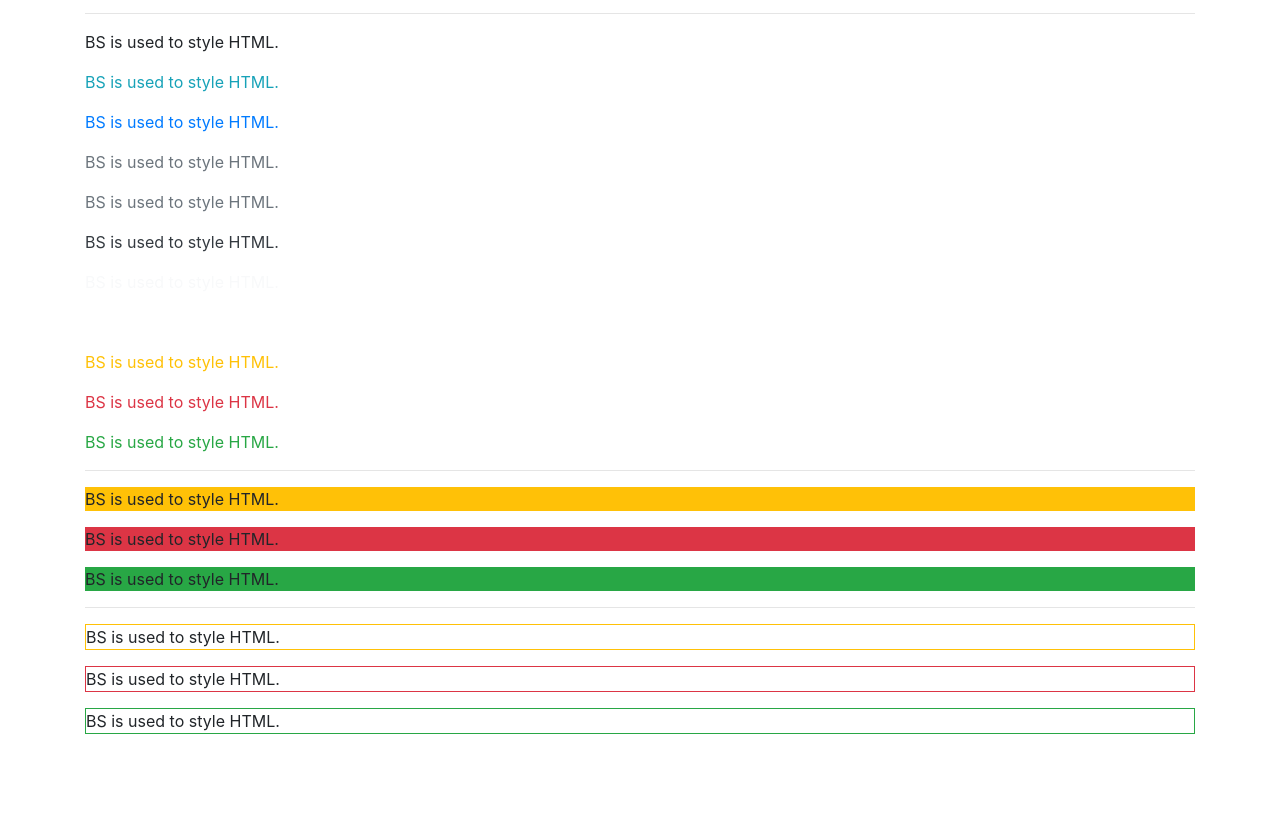
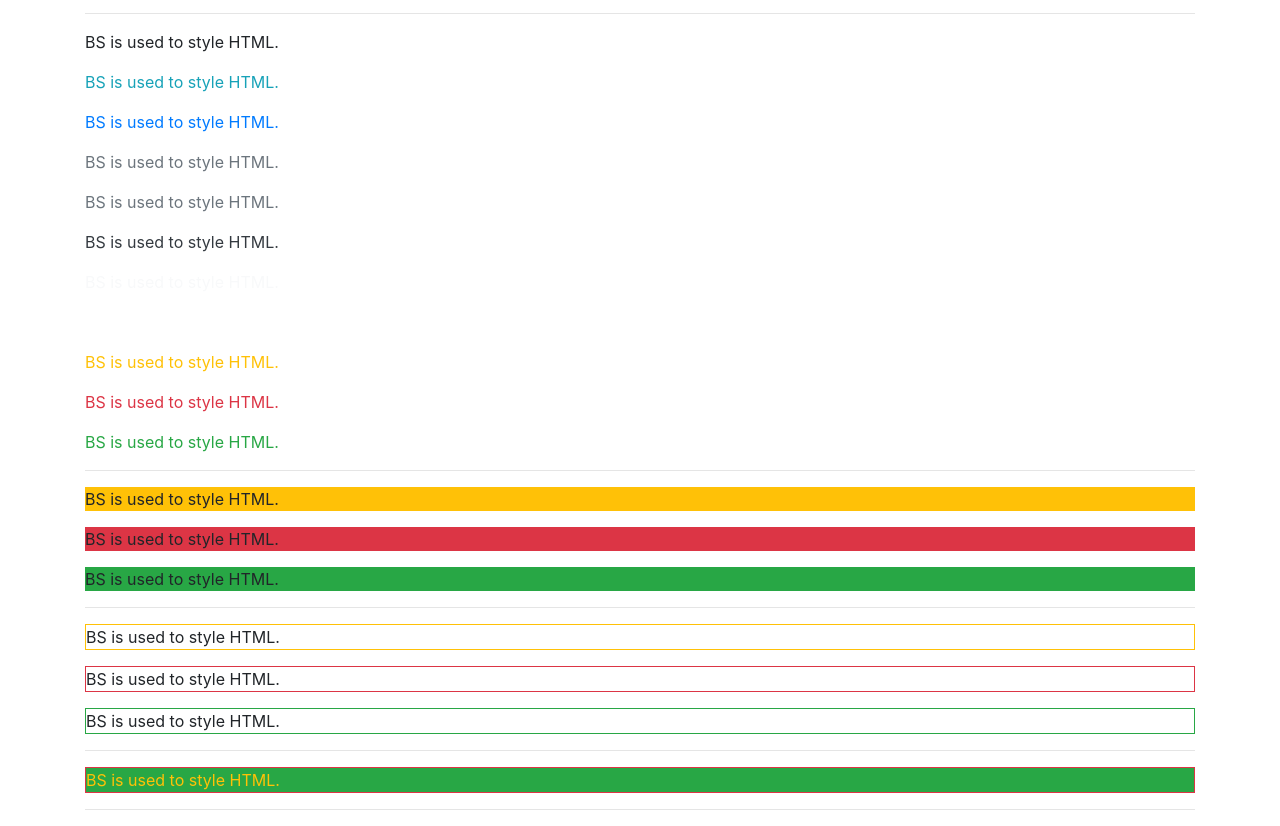
Before and after one commit to vamandeshmukh/deloitte-ui-19-dec-2022, a plain HTML site: page bs/01-bs-intro.html in a window 1280 px wide. Shown: the part 51-877 px from the top of the page. Before the commit the page ends 801 px from the top, so only its background shows below. Drawn offline with nearby package versions, Linux system fonts and the light colour scheme.

Commit message:
bootstrap

```diff
--- a/bs/01-bs-intro.html
+++ b/bs/01-bs-intro.html
@@ -28,8 +28,10 @@
         <p class="border border-warning">BS is used to style HTML.</p>
         <p class="border border-danger">BS is used to style HTML.</p>
         <p class="border border-success">BS is used to style HTML.</p>
+        <hr />
+        <p class="text-warning bg-success border border-danger">BS is used to style HTML.</p>
+        <hr />
     </div>
-
 </body>
 
 </html>
```
